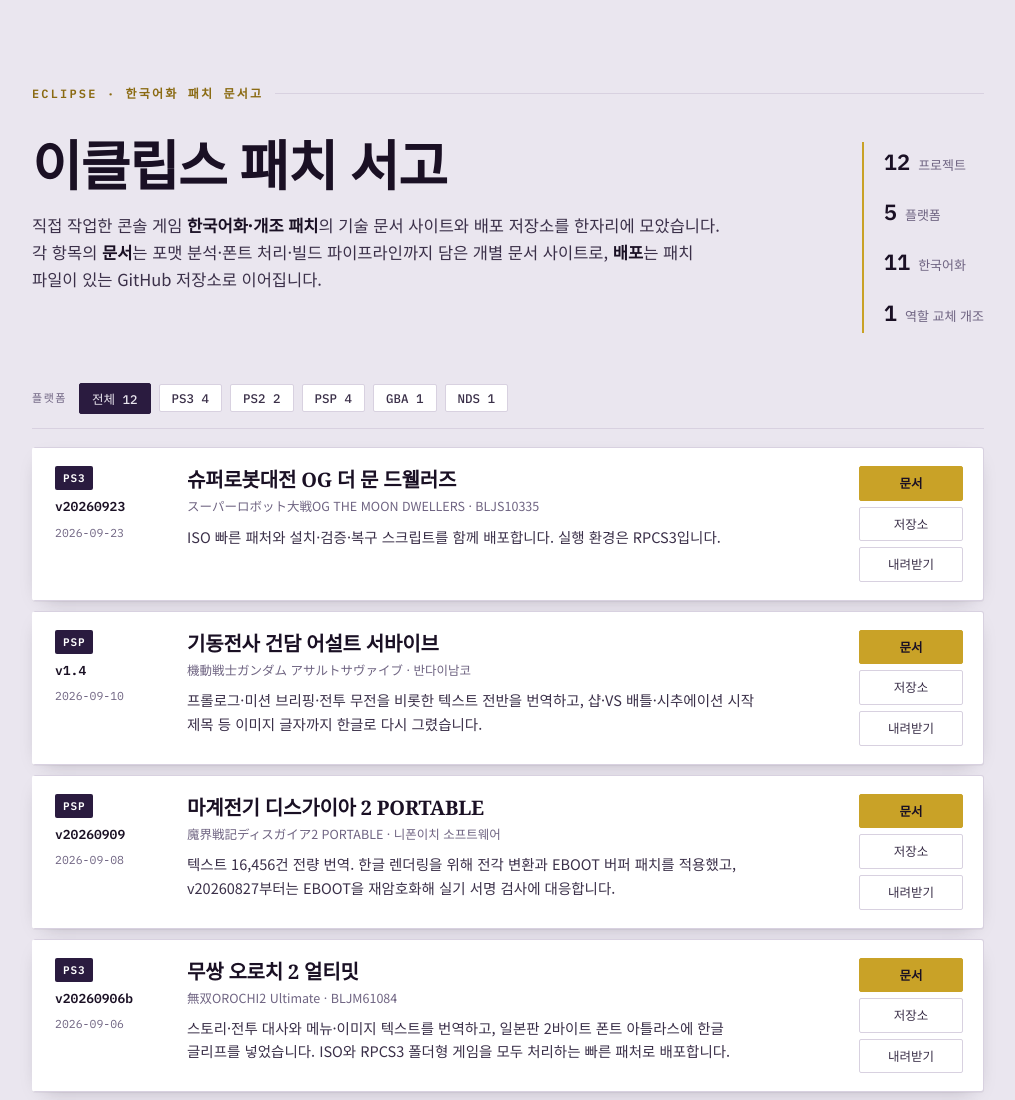
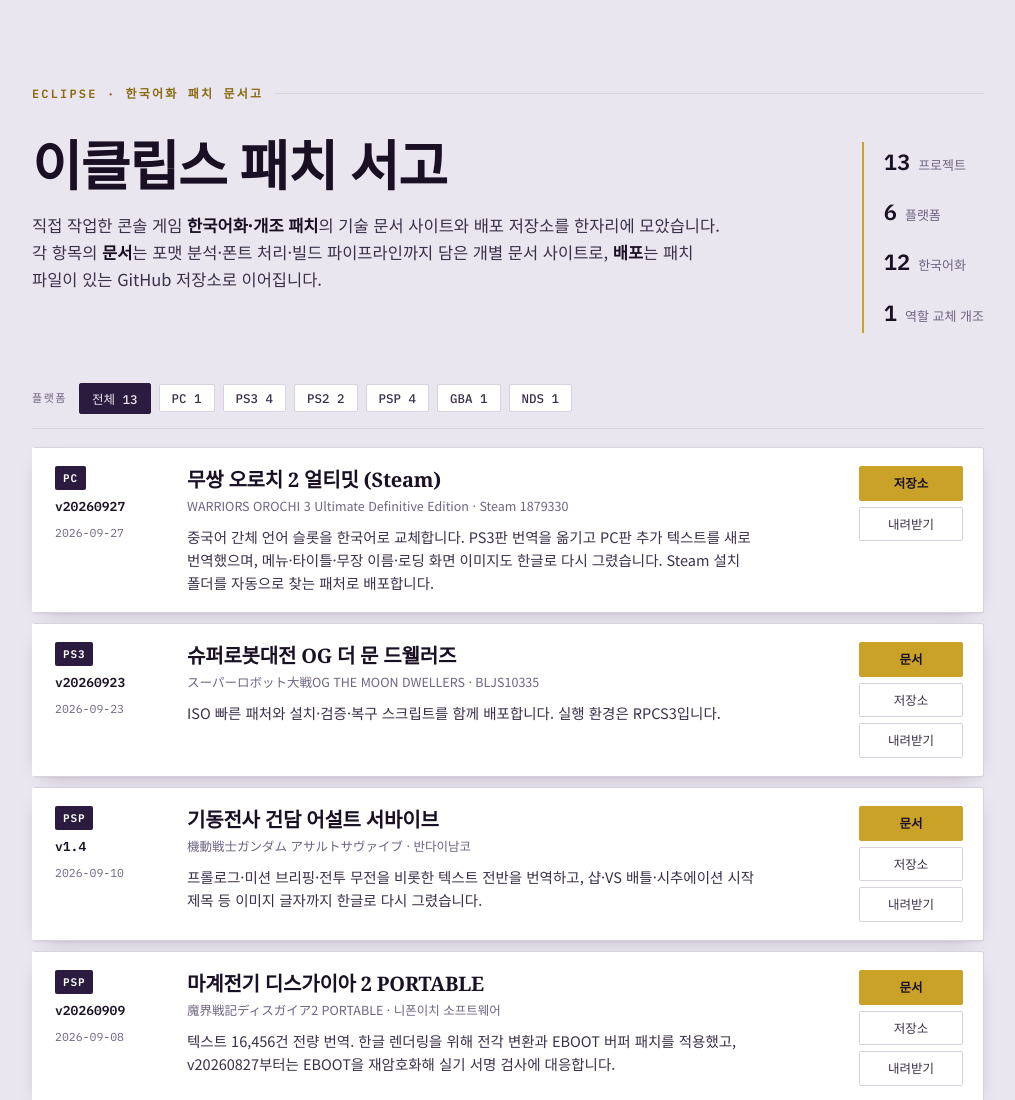
Before and after one commit to kimjh-eclipse/kimjh-eclipse.github.io, a plain HTML site: page index.html in a window 1280 px wide. Shown: the top 1100 px of the page, without its empty margins (132-1147 px from the left). Drawn offline with Linux system fonts and the light colour scheme.

Commit message:
무쌍 오로치 2 얼티밋 Steam판(PC) 추가 — 13종, PC 플랫폼 필터 추가

```diff
--- a/index.html
+++ b/index.html
@@ -255,9 +255,9 @@
         </p>
       </div>
       <div class="stats">
-        <div class="stat"><b>12</b><span>프로젝트</span></div>
-        <div class="stat"><b>5</b><span>플랫폼</span></div>
-        <div class="stat"><b>11</b><span>한국어화</span></div>
+        <div class="stat"><b>13</b><span>프로젝트</span></div>
+        <div class="stat"><b>6</b><span>플랫폼</span></div>
+        <div class="stat"><b>12</b><span>한국어화</span></div>
         <div class="stat"><b>1</b><span>역할 교체 개조</span></div>
       </div>
     </div>
@@ -265,7 +265,8 @@
 
   <nav class="filters" aria-label="플랫폼 필터">
     <span class="label">플랫폼</span>
-    <button class="chip" data-plat="all" aria-pressed="true">전체 12</button>
+    <button class="chip" data-plat="all" aria-pressed="true">전체 13</button>
+    <button class="chip" data-plat="PC" aria-pressed="false">PC 1</button>
     <button class="chip" data-plat="PS3" aria-pressed="false">PS3 4</button>
     <button class="chip" data-plat="PS2" aria-pressed="false">PS2 2</button>
     <button class="chip" data-plat="PSP" aria-pressed="false">PSP 4</button>
@@ -275,6 +276,22 @@
 
   <div class="list" id="list">
 
+    <article class="card" data-plat="PC">
+      <div class="meta">
+        <span class="plat">PC</span>
+        <span class="ver">v20260927</span>
+        <span class="date">2026-09-27</span>
+      </div>
+      <div class="body">
+        <h2><a href="https://github.com/kimjh-eclipse/musou-orochi-2-ultimate-steam-kor">무쌍 오로치 2 얼티밋 (Steam)</a></h2>
+        <p class="orig">WARRIORS OROCHI 3 Ultimate Definitive Edition · Steam 1879330</p>
+        <p class="desc">중국어 간체 언어 슬롯을 한국어로 교체합니다. PS3판 번역을 옮기고 PC판 추가 텍스트를 새로 번역했으며, 메뉴·타이틀·무장 이름·로딩 화면 이미지도 한글로 다시 그렸습니다. Steam 설치 폴더를 자동으로 찾는 패처로 배포합니다.</p>
+      </div>
+      <div class="links">
+        <a class="primary" href="https://github.com/kimjh-eclipse/musou-orochi-2-ultimate-steam-kor">저장소</a>
+        <a href="https://github.com/kimjh-eclipse/musou-orochi-2-ultimate-steam-kor/releases/latest">내려받기</a>
+      </div>
+    </article>
     <article class="card" data-plat="PS3">
       <div class="meta">
         <span class="plat">PS3</span>
```
